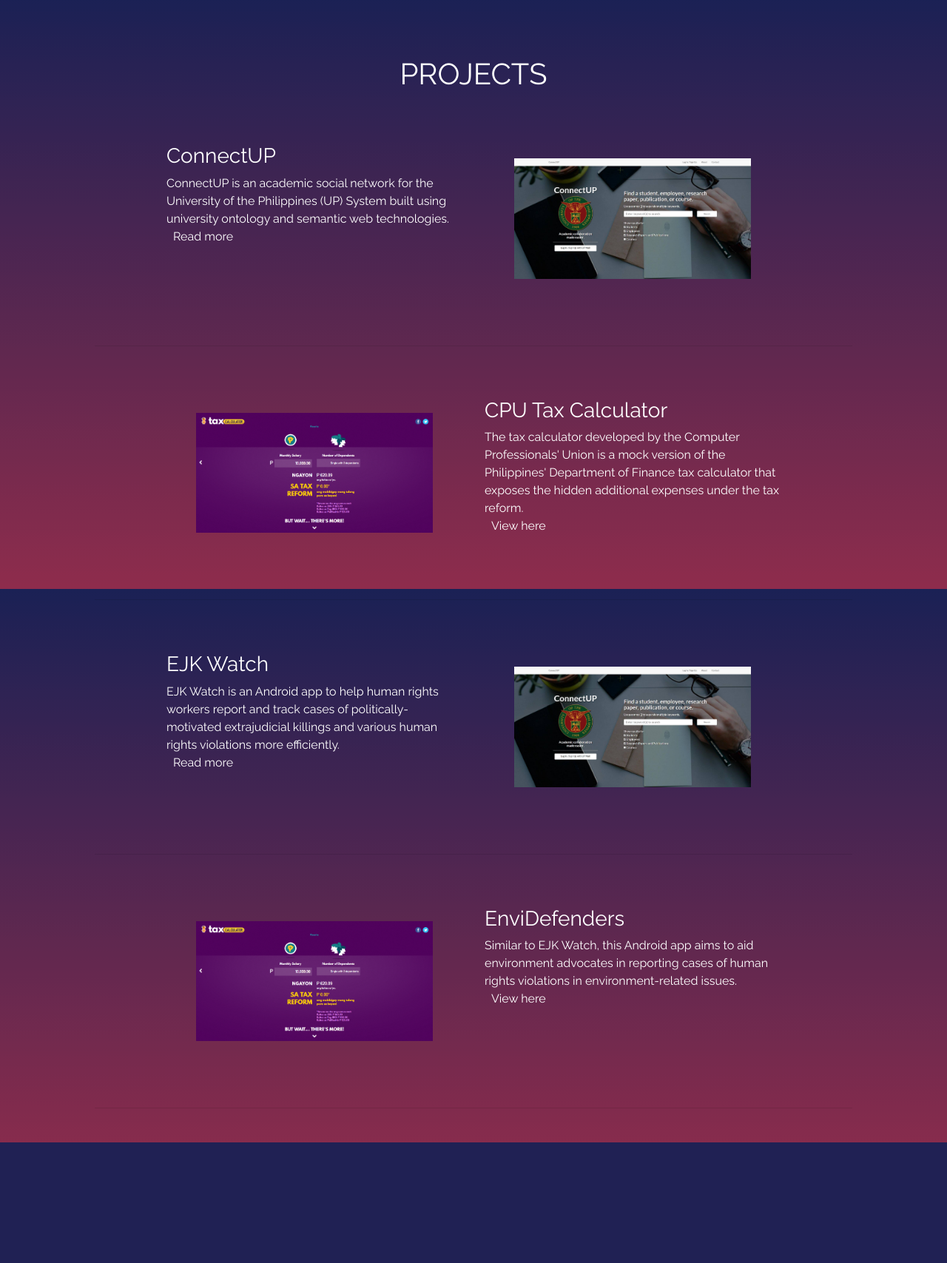
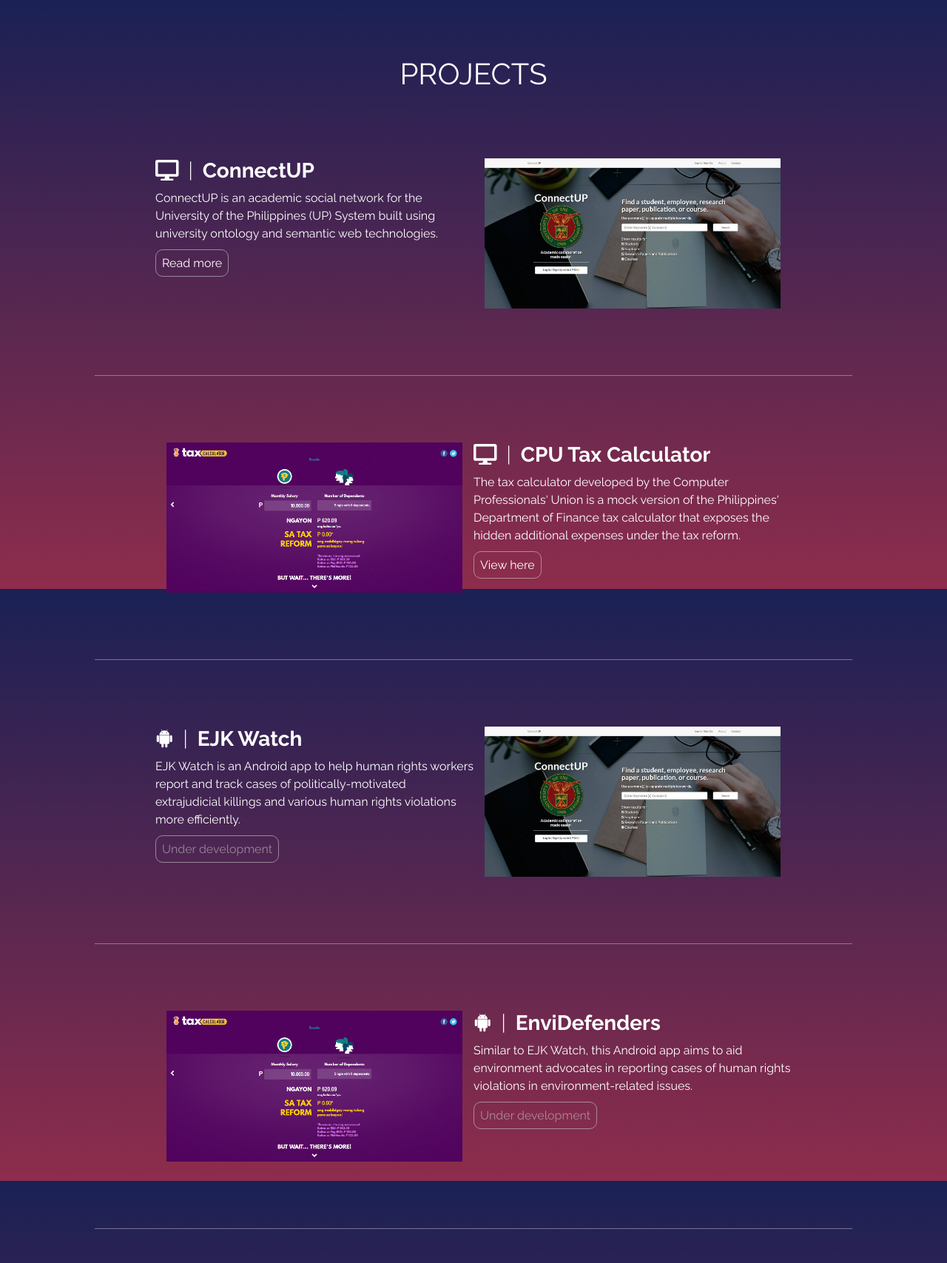
Before and after one commit to rjdeleon03/Portfolio, a PHP site: page / in a window 1280 px wide. Shown: the part 804-2511 px from the top of the page at 74% size. Before the commit the page ends 2348 px from the top, so only its background shows below. Run offline with PHP 8.4, Linux system fonts and the light colour scheme; some libraries are stand-ins or nearby versions.

Commit message:
Style portfolio items

```diff
--- a/assets/css/index.css
+++ b/assets/css/index.css
@@ -156,12 +156,17 @@ body {
     background-color: rgba(20, 20, 20, 0.3);
 }
 
+#projects hr {
+    border-color: rgba(200, 200, 200, 0.5);
+}
+
 #projects .row {
     margin: 70px 8%;
 }
 
 #projects img {
-    width: 40vmin;
+    width: 100%;
+    max-width: 400px;
     border-radius: 1vmin;
     padding: 20px 0;
 }
@@ -170,21 +175,37 @@ body {
     text-transform: uppercase;
 }
 
+#projects h3 {
+    font-weight: bold;
+}
+
 #projects .row .text {
     text-align: left;
+    padding: 20px 0;
 }
 
 #projects a {
     color: white;
     padding: 8px;
-    border: 1px solid rgba(0, 0, 0, 0);
+    border: 1px solid rgba(200, 200, 200, 0.6);
     border-radius: 10px;
     transition: all 0.2s;
 }
 
 #projects a:hover {
     color: white;
+    border-radius: 10px;
     border: 1px solid white;
-    border-radius: 10px;
     text-decoration: none;
 }
+
+#projects a.disabled {
+    color: rgba(200, 200, 200, 0.6);
+    pointer-events: none;
+    cursor: default;
+}
+
+#projects .text .separator {
+    font-weight: 300;
+    padding: 0 13px;
+}
--- a/home.html
+++ b/home.html
@@ -65,54 +65,62 @@
     <div id="projects">
         <h1>Projects</h1>
         <div class="row">
-            <div class="col-xl-6 order-xl-6 col-lg-6 order-lg-6 col-md-6 order-md-6 col-sm-12 col-12">
+            <div class="col-xl-6 order-xl-6 col-lg-6 order-lg-6 col-md-12 col-sm-12 col-12">
                 <img src="assets/images/port_connect.png">
             </div>
-            <div class="float-left text col-xl-6 col-lg-6 col-md-6 col-sm-12 col-12">
-                <h3>ConnectUP</h3>
+            <div class="left text col-xl-6 col-lg-6 col-md-12 col-sm-12 col-12">
+                <h3><i class="fas fa-desktop"></i><span class="separator">|</span>ConnectUP</h3>
+                <p>
                     ConnectUP is an academic social network for the University of the Philippines (UP) System built using university ontology and semantic web technologies.
+                </p>
                 <div>
-                    <a href="#">Read more</a>
+                    <a href="https://dl.acm.org/citation.cfm?id=2978246">Read more</a>
                 </div>
             </div>
         </div>
         <hr>
         <div class="row">
-            <div class="col-xl-6 col-lg-6 col-md-6 col-sm-12 col-12">
+            <div class="col-xl-6 col-lg-6 col-md-12 col-sm-12 col-12">
                 <img src="assets/images/port_cpu.png">
             </div>
-            <div class="float-left text col-xl-6 col-lg-6 col-md-6 col-sm-12 col-12">
-                <h3>CPU Tax Calculator</h3>
+            <div class="right text col-xl-6 col-lg-6 col-md-12 col-sm-12 col-12">
+                <h3><i class="fas fa-desktop"></i><span class="separator">|</span>CPU Tax Calculator</h3>
+                <p>
                     The tax calculator developed by the Computer Professionals' Union is a mock version of the Philippines' Department of Finance tax calculator that
                     exposes the hidden additional expenses under the tax reform.
+                </p>
                 <div>
-                    <a href="#">View here</a>
+                    <a href="http://dagdaggastoscalc.cp-union.com/">View here</a>
                 </div>
             </div>
         </div>
         <hr>
         <div class="row">
-            <div class="col-xl-6 order-xl-6 col-lg-6 order-lg-6 col-md-6 order-md-6 col-sm-12 col-12">
+            <div class="col-xl-6 order-xl-6 col-lg-6 order-lg-6 col-md-12 col-sm-12 col-12">
                 <img src="assets/images/port_connect.png">
             </div>
-            <div class="float-left text col-xl-6 col-lg-6 col-md-6 col-sm-12 col-12">
-                <h3>EJK Watch</h3>
+            <div class="left text col-xl-6 col-lg-6 col-md-12 col-sm-12 col-12">
+                <h3><i class="fab fa-android"></i><span class="separator">|</span>EJK Watch</h3>
+                <p>
                     EJK Watch is an Android app to help human rights workers report and track cases of politically-motivated extrajudicial killings and various human rights violations more efficiently.
+                </p>
                 <div>
-                    <a href="#">Read more</a>
+                    <a class="disabled" href="#">Under development</a>
                 </div>
             </div>
         </div>
         <hr>
         <div class="row">
-            <div class="col-xl-6 col-lg-6 col-md-6 col-sm-12 col-12">
+            <div class="col-xl-6 col-lg-6 col-md-12 col-sm-12 col-12">
                 <img src="assets/images/port_cpu.png">
             </div>
-            <div class="float-left text col-xl-6 col-lg-6 col-md-6 col-sm-12 col-12">
-                <h3>EnviDefenders</h3>
+            <div class="right text col-xl-6 col-lg-6 col-md-12 col-sm-12 col-12">
+                <h3><i class="fab fa-android"></i><span class="separator">|</span>EnviDefenders</h3>
+                <p>
                     Similar to EJK Watch, this Android app aims to aid environment advocates in reporting cases of human rights violations in environment-related issues.
+                </p>
                 <div>
-                    <a href="#">View here</a>
+                    <a class="disabled" href="#">Under development</a>
                 </div>
             </div>
         </div>
```
